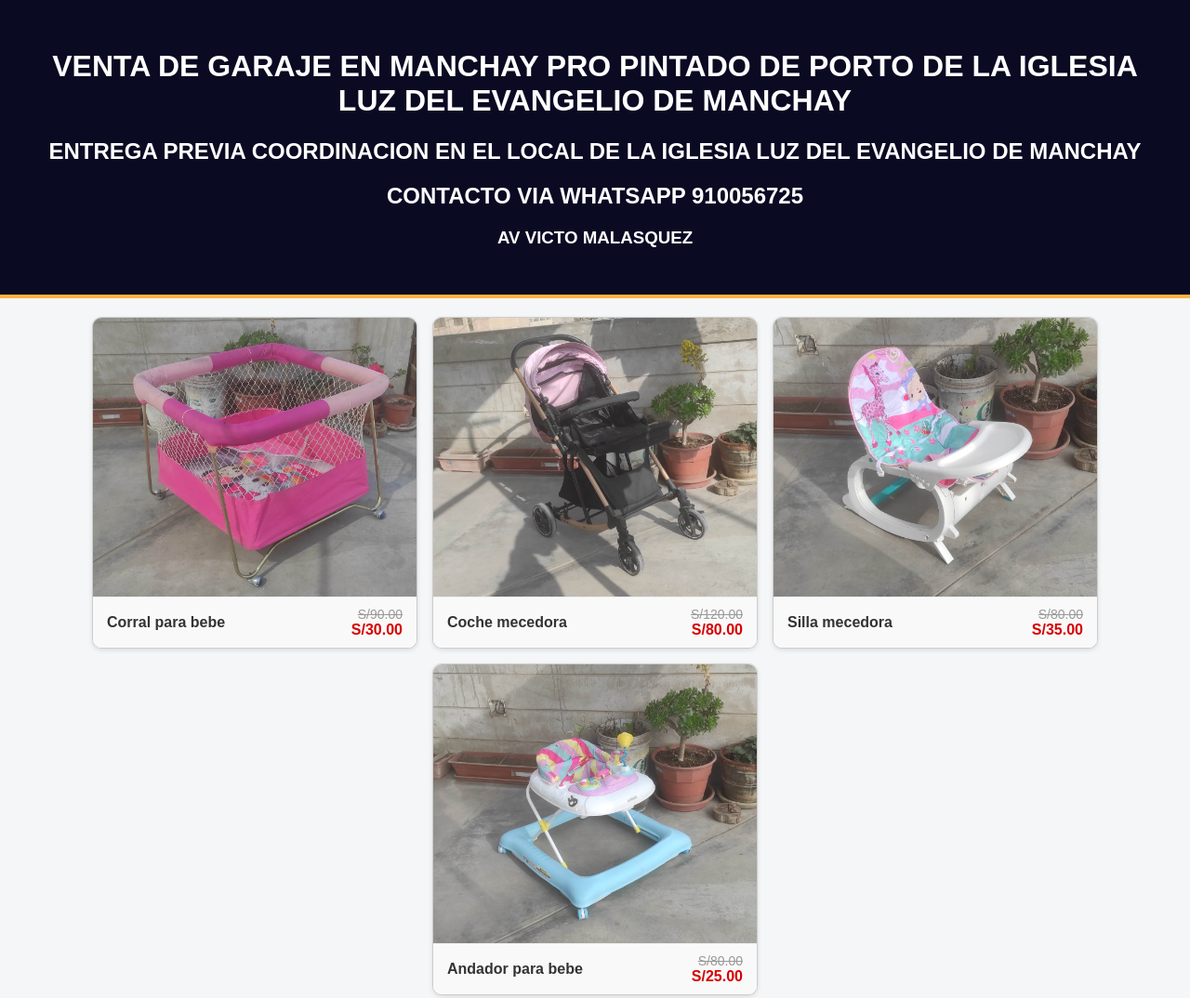
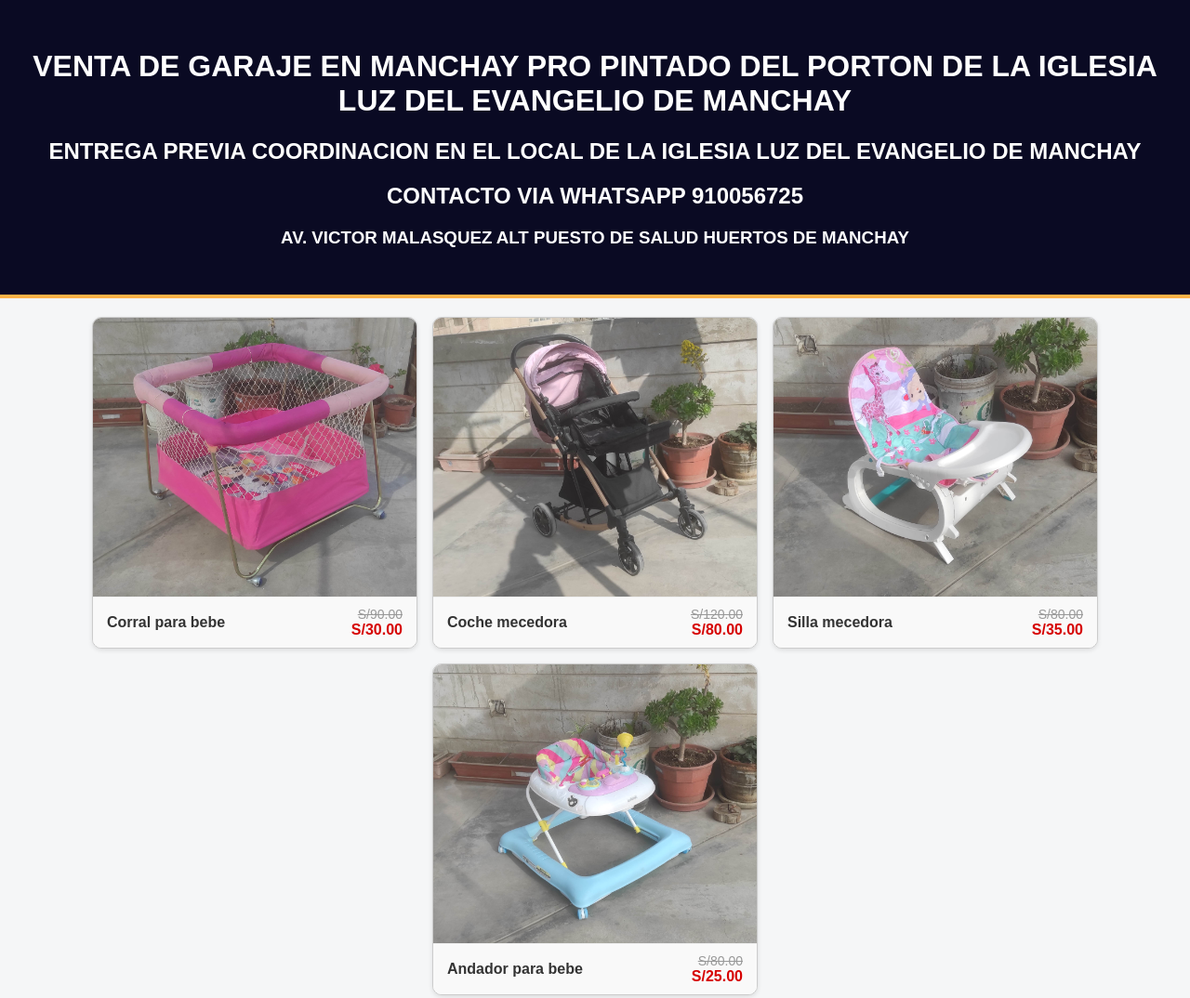
Before and after one commit to niqmen/venta-usados, a plain HTML site: page index.html in a window 1280 px wide. Shown: the whole page at 93% size. Drawn offline with Linux system fonts and the light colour scheme.

Commit message:
Update index.html

```diff
--- a/index.html
+++ b/index.html
@@ -97,10 +97,10 @@
 </head>
 <body>
   <header class="header">
-    <h1>VENTA DE GARAJE EN MANCHAY PRO PINTADO DE PORTO DE LA IGLESIA LUZ DEL EVANGELIO DE MANCHAY</h1>
+    <h1>VENTA DE GARAJE EN MANCHAY PRO PINTADO DEL PORTON DE LA IGLESIA LUZ DEL EVANGELIO DE MANCHAY</h1>
     <h2>Entrega previa coordinacion en el local de la Iglesia Luz del Evangelio de Manchay</h2>
     <h2>Contacto via Whatsapp 910056725</h2>
-    <h3>Av victo Malasquez</h3>
+    <h3>Av. victor Malasquez Alt Puesto de Salud Huertos de Manchay</h3>
   </header>
   <div class="gallery">
 
```
